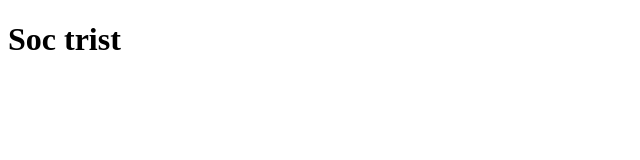
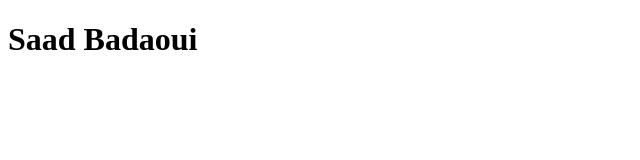
Before and after one commit to SaadBadaouiMahdad/Saadbadoui, a plain HTML site: page index.html in a window 1280 px wide. Shown: the whole page, without its empty margins (0-640 px from the left). Drawn offline with Linux system fonts and the light colour scheme.

Commit message:
Update index.html

```diff
--- a/index.html
+++ b/index.html
@@ -6,6 +6,6 @@
     <title>Document</title>
 </head>
 <body>
-    <h1>Soc trist</h1>
+    <h1>Saad Badaoui</h1>
 </body>
 </html>
```
